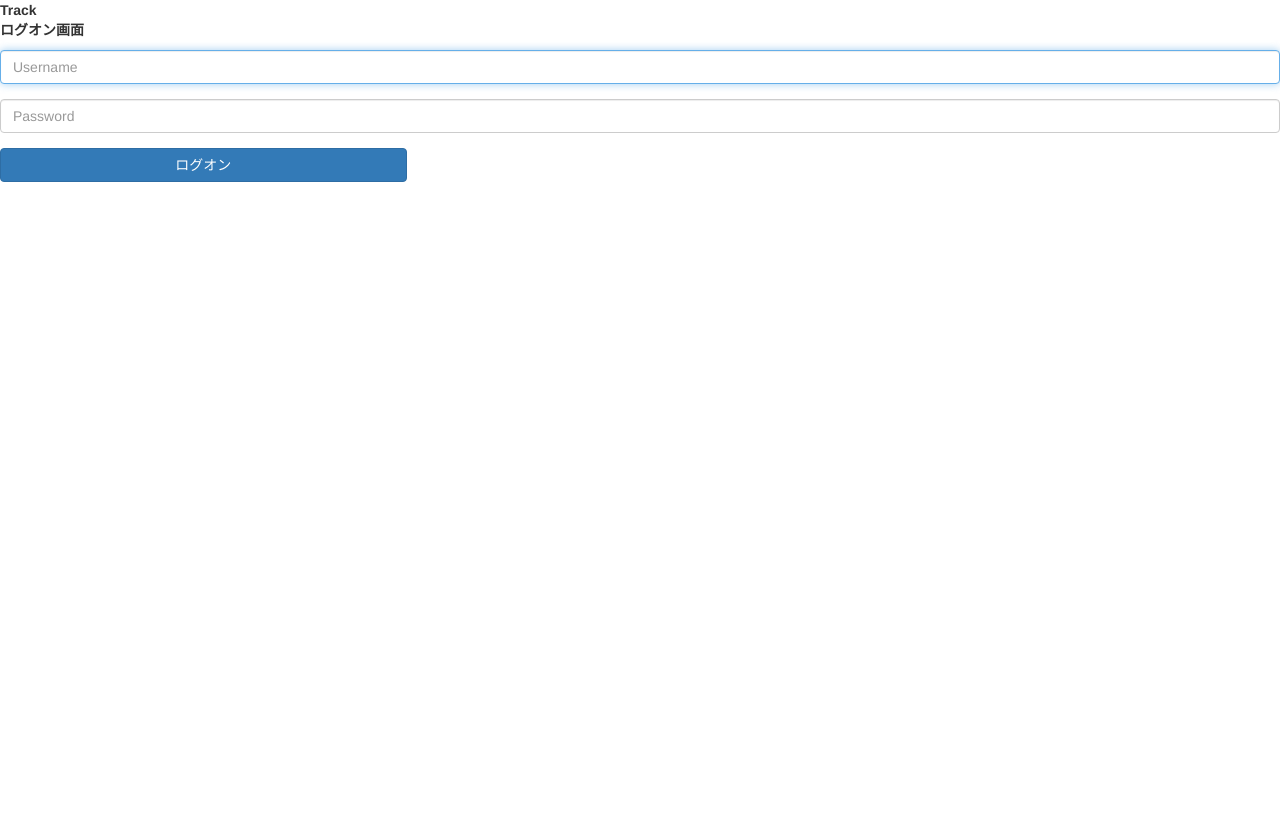
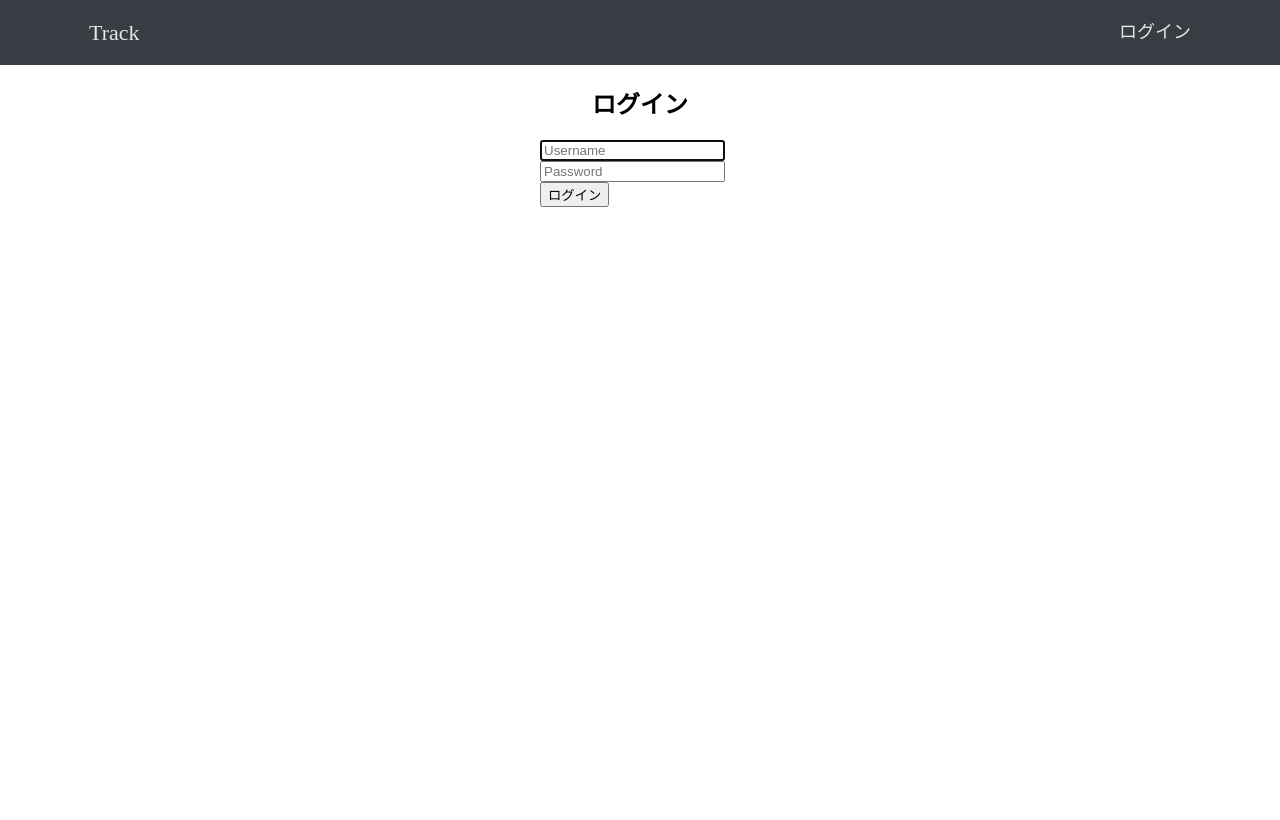
Before and after one commit to shunya28/graph-knowledge-database, a Django app: page /login/ in a window 1280 px wide. Before the commit the page ends 182 px from the top, so only its background shows below. Run offline with Django 4.2, Linux system fonts and the light colour scheme; some libraries are stand-ins or nearby versions.

Commit message:
ヘッダー部分の共通化、ログインフォームの簡略化

```diff
--- a/devenv/accounts/templates/accounts/login.html
+++ b/devenv/accounts/templates/accounts/login.html
@@ -1,66 +1,36 @@
 {% load static %}
 <!DOCTYPE html>
-<html>
+<html lang="ja">
 <head>
-  <meta charset="utf-8">
+    <meta charset="UTF-8">
     <meta http-equiv="X-UA-Compatible" content="IE=edge">
-  <title>ログイン｜track</title>
-  <!-- Tell the browser to be responsive to screen width -->
-  <meta content="width=device-width, initial-scale=1, maximum-scale=1, user-scalable=no" name="viewport">
-  <!-- Bootstrap 3.3.7 -->
-  <link rel="stylesheet" href="{% static 'AdminLTE-2.4.12/bower_components/bootstrap/dist/css/bootstrap.min.css' %}">
-  <!-- Font Awesome -->
-  <link rel="stylesheet" href="{% static 'AdminLTE-2.4.12/bower_components/font-awesome/css/font-awesome.min.css' %}">
-  <!-- Ionicons -->
-  <link rel="stylesheet" href="{% static 'AdminLTE-2.4.12/bower_components/Ionicons/css/ionicons.min.css' %}">
-  <!-- Theme style -->
-  <link rel="stylesheet" href="{% static 'AdminLTE-2.4.12/dist/css/AdminLTE.min.css' %}">
-  <!-- iCheck -->
-  <link rel="stylesheet" href="{% static 'AdminLTE-2.4.12/plugins/iCheck/square/blue.css' %}">
+    <meta name="viewport" content="width=device-width, initial-scale=1.0">
+    <title>ログイン｜Track</title>
 
-  <!-- Google Font -->
-  <link rel="stylesheet" href="https://fonts.googleapis.com/css?family=Source+Sans+Pro:300,400,600,700,300italic,400italic,600italic">
+    <link rel="stylesheet" href="https://unpkg.com/modern-css-reset/dist/reset.min.css" />
+    <link rel="stylesheet" href="{% static 'track/style.css' %}">
+
 </head>
-<body class="hold-transition login-page">
-  <div class="login-box">
-    <div class="login-logo">
-      <b>Track</b>
-    </div>
-    <!-- /.login-logo -->
-    <div class="login-box-body">
-      <p class="login-box-msg"><b>ログオン画面</b></p>
-
+<body>
+    {% include "track/header.html" %}
+    <div class="main-wrapper">
+        <div class="login-wrapper">
+            <h2>ログイン</h2>
             <form action="" method="POST">
                 {% csrf_token %}
                 {% for field in form %}
-          <div class="form-group has-feedback">
                     {{ field }}
-          </div>
                 {% endfor %}
-        <div class="row">
-
+                <div>
                     {% for error in form.non_field_errors %}
-            <div class="alert alert-danger" role="alert">
+                    <div role="alert">
                         <p>{{ error }}</p>
                     </div>
                     {% endfor %}
-          <!-- /.col -->
-          <div class="col-xs-4">
-            <button type="submit" class="btn btn-primary btn-block btn-flat">ログオン</button>
                 </div>
-          <!-- /.col -->
-        </div>
+                <button type="submit">ログイン</button>
             </form>
         </div>
-    <!-- /.login-box-body -->
     </div>
-  <!-- /.login-box -->
-
-  <!-- jQuery 3 -->
-  <script src="{% static 'AdminLTE-2.4.12/bower_components/jquery/dist/jquery.min.js' %}"></script>
-  <!-- Bootstrap 3.3.7 -->
-  <script src="{% static 'AdminLTE-2.4.12/bower_components/bootstrap/dist/js/bootstrap.min.js' %}"></script>
-  <!-- iCheck -->
-  <script src="{% static 'AdminLTE-2.4.12/plugins/iCheck/icheck.min.js' %}"></script>
 </body>
 </html>
--- a/devenv/track/static/track/style.css
+++ b/devenv/track/static/track/style.css
@@ -117,6 +117,15 @@ header {
     font-size: 18px;
 }
 
+.login-wrapper {
+    width: 200px;
+    margin: 0 auto;
+}
+
+.login-wrapper h2 {
+    text-align: center;
+}
+
 .main-wrapper {
     height: calc(100vh - 65px);
     position: relative;
--- /dev/null
+++ b/devenv/track/templates/track/header.html
@@ -0,0 +1,12 @@
+{% load static %}
+
+<header>
+    <div class="header-wrapper">
+        <div class="header-left">
+            <a href="{% url 'track:index' %}">Track</a>
+        </div>
+        <div class="header-right">
+            <a href="{% url 'accounts:login' %}">ログイン</a>
+        </div>
+    </div>
+</header>
```
Also changed, not shown: devenv/track/templates/track/index.html (+1 -10 lines), devenv/db.sqlite3. Lines whose indentation alone changed are shown as unchanged.
